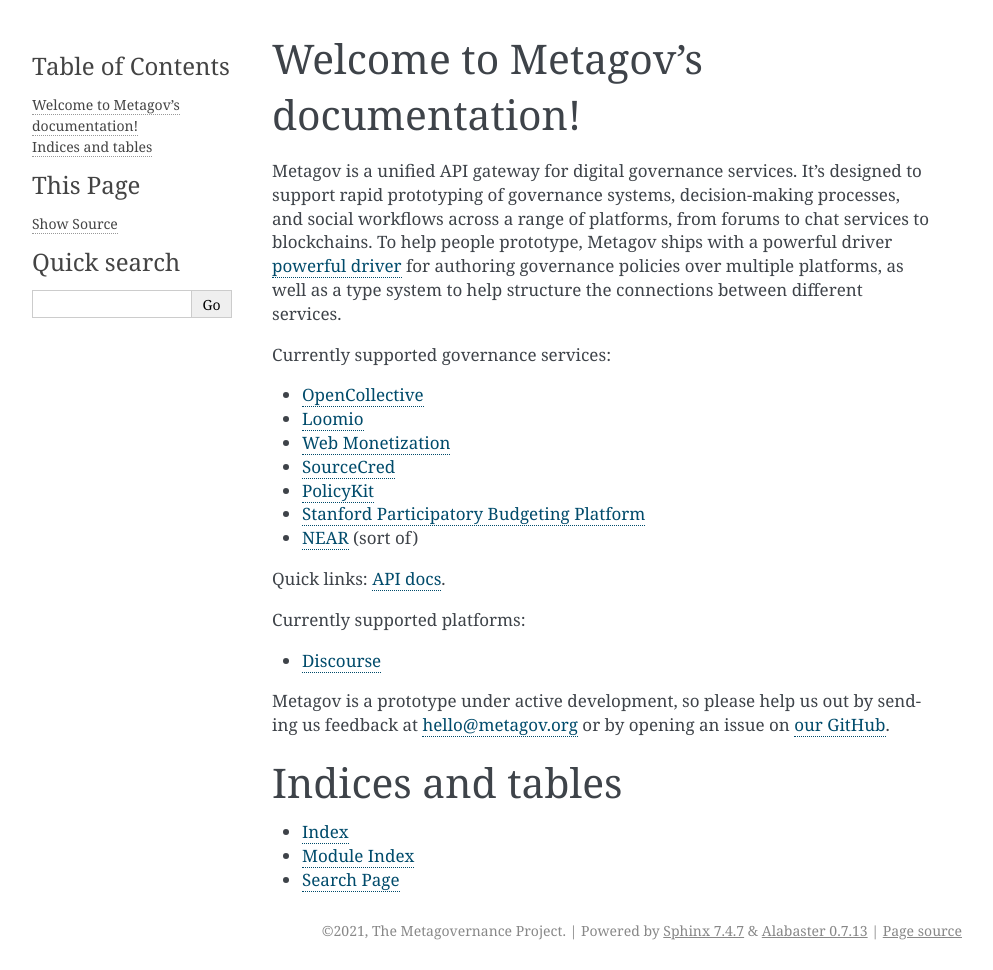
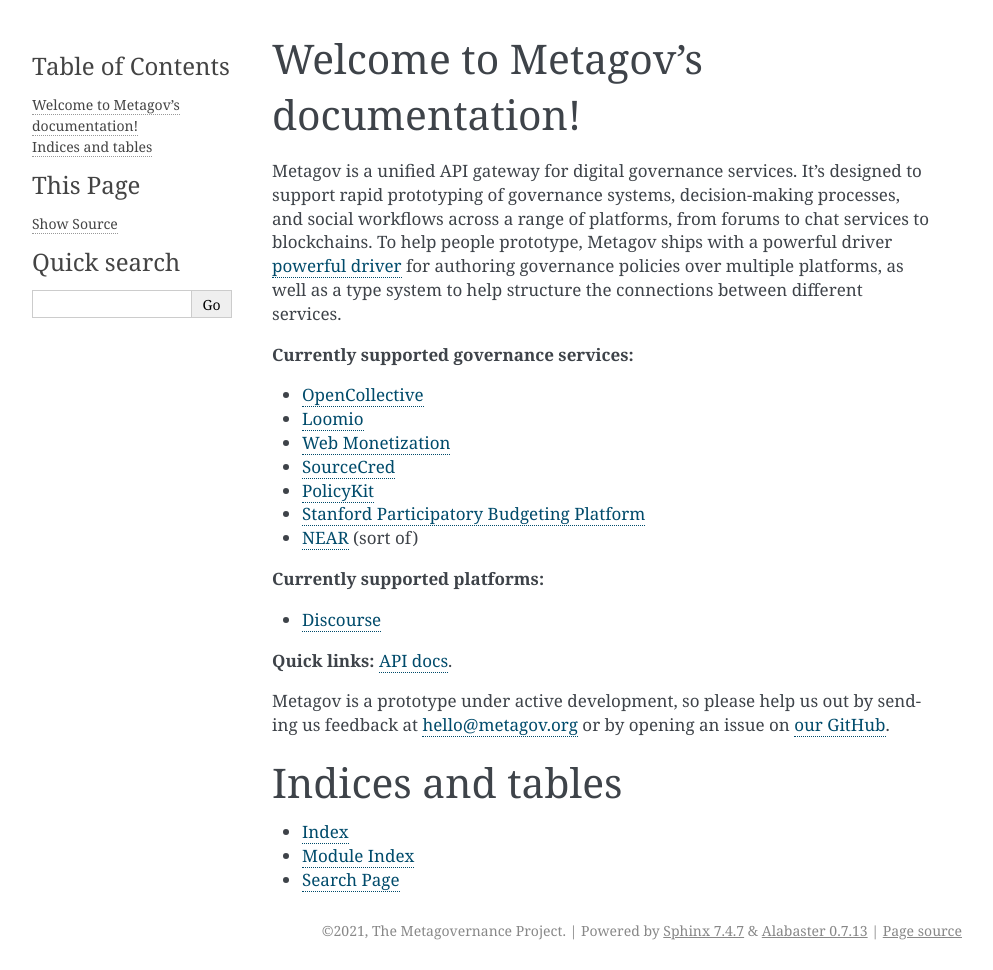
Before and after one commit to metagov/gateway, a Sphinx documentation site: the page built from docs/index.rst, in a window 1280 px wide. Shown: the whole page, without its empty margins (148-1141 px from the left). Built offline with Sphinx 7.4.7, drawn with Linux system fonts in a browser that asks for light colours.

```diff
--- a/docs/index.rst
+++ b/docs/index.rst
@@ -12,7 +12,7 @@ Welcome to Metagov's documentation!
 
 Metagov is a unified API gateway for digital governance services. It's designed to support rapid prototyping of governance systems, decision-making processes, and social workflows across a range of platforms, from forums to chat services to blockchains. To help people prototype, Metagov ships with a powerful driver `powerful driver <https://www.policykit.org/>`_ for authoring governance policies over multiple platforms, as well as a type system to help structure the connections between different services.
 
-Currently supported governance services:
+**Currently supported governance services:**
 
 * `OpenCollective <https://www.opencollective.com>`_
 * `Loomio <https://www.loomio.org>`_
@@ -22,11 +22,11 @@ Currently supported governance services:
 * `Stanford Participatory Budgeting Platform <https://pbstanford.org/>`_
 * `NEAR <https://www.near.org>`_ (sort of)
 
-Quick links: `API docs <https://prototype.metagov.org/swagger/>`_.
-
-Currently supported platforms:
+**Currently supported platforms:**
 
 * `Discourse <https://www.discourse.org/>`_
+
+**Quick links:** `API docs <https://prototype.metagov.org/swagger/>`_.
 
 Metagov is a prototype under active development, so please help us out by sending us feedback at hello@metagov.org or by opening an issue on `our GitHub <https://github.com/metagov/metagov-prototype>`_.
 
```
